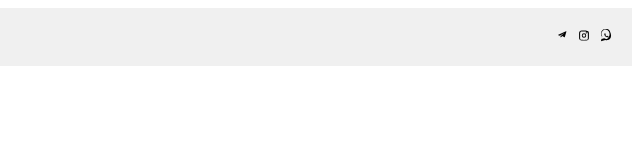
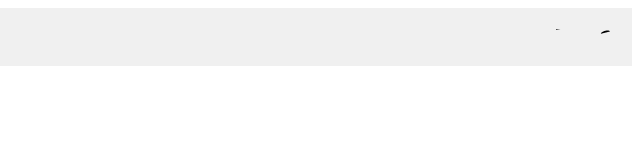
Before and after one commit to Hannz45/tes-sosial-media, a plain HTML site: page index.html in a window 1280 px wide. Shown: the full height of the page, 640-1280 px from the left. Drawn offline with Linux system fonts and the light colour scheme.

Commit message:
Update index.html

```diff
--- a/index.html
+++ b/index.html
@@ -34,17 +34,16 @@
     <div class="social-footer">
       <a href="https://t.me/FupeiPedia" target="_blank">
         <svg xmlns="http://www.w3.org/2000/svg" viewBox="0 0 24 24">
-          <path d="M9.036 16.572L9 13.56l7.86-7.087-9.108 5.893-3.222-1.014c-.441-.138-.45-.705.013-.882L20.01 3.68c.402-.153.822.24.698.65l-3.2 11.036c-.09.306-.444.442-.72.268l-4.23-2.67-2.525 2.607a.406.406 0 0 1-.697-.3z"/>
+          <path d="M9.036 0 0 1-.697-.3z"/>
         </svg>
       </a>
       <a href="https://www.instagram.com/fupeipediaofficial" target="_blank">
         <svg xmlns="http://www.w3.org/2000/svg" viewBox="0 0 24 24">
-          <path d="M12 2.2c3.2 0 3.584.012 4.85.07 1.366.062 2.633.35 3.608 1.325.975.975 1.263 2.242 1.325 3.608.058 1.266.07 1.65.07 4.85s-.012 3.584-.07 4.85c-.062 1.366-.35 2.633-1.325 3.608-.975.975-2.242 1.263-3.608 1.325-1.266.058-1.65.07-4.85.07s-3.584-.012-4.85-.07c-1.366-.062-2.633-.35-3.608-1.325-.975-.975-1.263-2.242-1.325-3.608C2.212 15.584 2.2 15.2 2.2 12s.012-3.584.07-4.85c.062-1.366.35-2.633 1.325-3.608C4.57 2.55 5.837 2.262 7.203 2.2 8.47 2.142 8.85 2.2 12 2.2zm0 1.8c-3.123 0-3.49.012-4.717.068-1.013.047-1.72.225-2.217.722-.497.497-.675 1.204-.722 2.217C4.288 7.434 4.276 7.8 4.276 12c0 4.2.012 4.566.068 5.783.047 1.013.225 1.72.722 2.217.497.497 1.204.675 2.217.722 1.227.056 1.594.068 4.717.068s3.49-.012 4.717-.068c1.013-.047 1.72-.225 2.217-.722.497-.497.675-1.204.722-2.217.056-1.227.068-1.594.068-4.717s-.012-3.49-.068-4.717c-.047-1.013-.225-1.72-.722-2.217-.497-.497-1.204-.675-2.217-.722C15.49 4.012 15.123 4 12 4zm0 3.6a4.4 4.4 0 1 1 0 8.8 4.4 4.4 0 0 1 0-8.8zm0 1.8a2.6 2.6 0 1 0 0 5.2 2.6 2.6 0 0 0 0-5.2zm5.5-2.65a1.05 1.05 0 1 1-2.1 0 1.05 1.05 0 0 1 2.1 0z"/>
-        </svg>
+          <path d="M12 2.2c3.2"> </svg>
       </a>
       <a href="https://whatsapp.com/channel/0029VbA1GQUL2ATrjCEoQf0k" target="_blank">
         <svg xmlns="http://www.w3.org/2000/svg" viewBox="0 0 448 512">
-          <path d="M380.9 97.1C339-2.1 227.7-28.4 136.5 13.5 69.2 44.7 23.7 111.4 24 185c.3 45.5 16 89.4 44.2 124.6L24 480l173.2-45.5c33.8 10.7 69.9 11.5 104.6 2.3C408.7 411.3 469.5 269.6 380.9 97.1zM240.2 392c-29.5 0-58.3-8.6-82.7-24.8l-5.9-3.8-102.7 26.9 27.3-99.9-3.9-6.1c-21.5-33.6-31.7-73.3-28.7-113.3 4.6-60.1 44.1-112.2 100.3-136.4C192.1 5.3 298.4 30.6 340.9 112c74.5 143.2-48.7 280-100.7 280.1zm75.5-109.4c-4.1-2.1-24.3-12-28.1-13.3-3.8-1.4-6.6-2.1-9.4 2.1-2.7 4.1-10.8 13.3-13.2 16.1-2.4 2.8-4.8 3.1-8.9 1-4.1-2.1-17.3-6.4-33-20.5-12.2-10.8-20.4-24.1-22.8-28.2-2.4-4.1-.3-6.3 1.8-8.4 1.9-1.9 4.1-4.8 6.1-7.2 2-2.4 2.7-4.1 4.1-6.8 1.4-2.7.7-5.1-.3-7.2-1-2.1-9.4-22.6-12.9-30.9-3.4-8.1-6.9-7-9.4-7.1h-8.1c-2.7 0-7.2 1-10.9 5.1-3.8 4.1-14.3 14-14.3 34.1 0 20.1 14.6 39.5 16.6 42.2 2 2.7 28.8 44 69.9 61.7 9.8 4.2 17.5 6.6 23.5 8.5 9.9 3.2 18.9 2.7 26 1.7 7.9-1.2 24.3-9.9 27.7-19.5 3.4-9.6 3.4-17.8 2.4-19.5-1-1.8-3.7-2.9-7.8-5z"/>
+          <path d="M380.9 97.1C339-2.1 7 111.4 24 185c.3 45. 48.8-5z"/>
         </svg>
       </a>
     </div>
```
